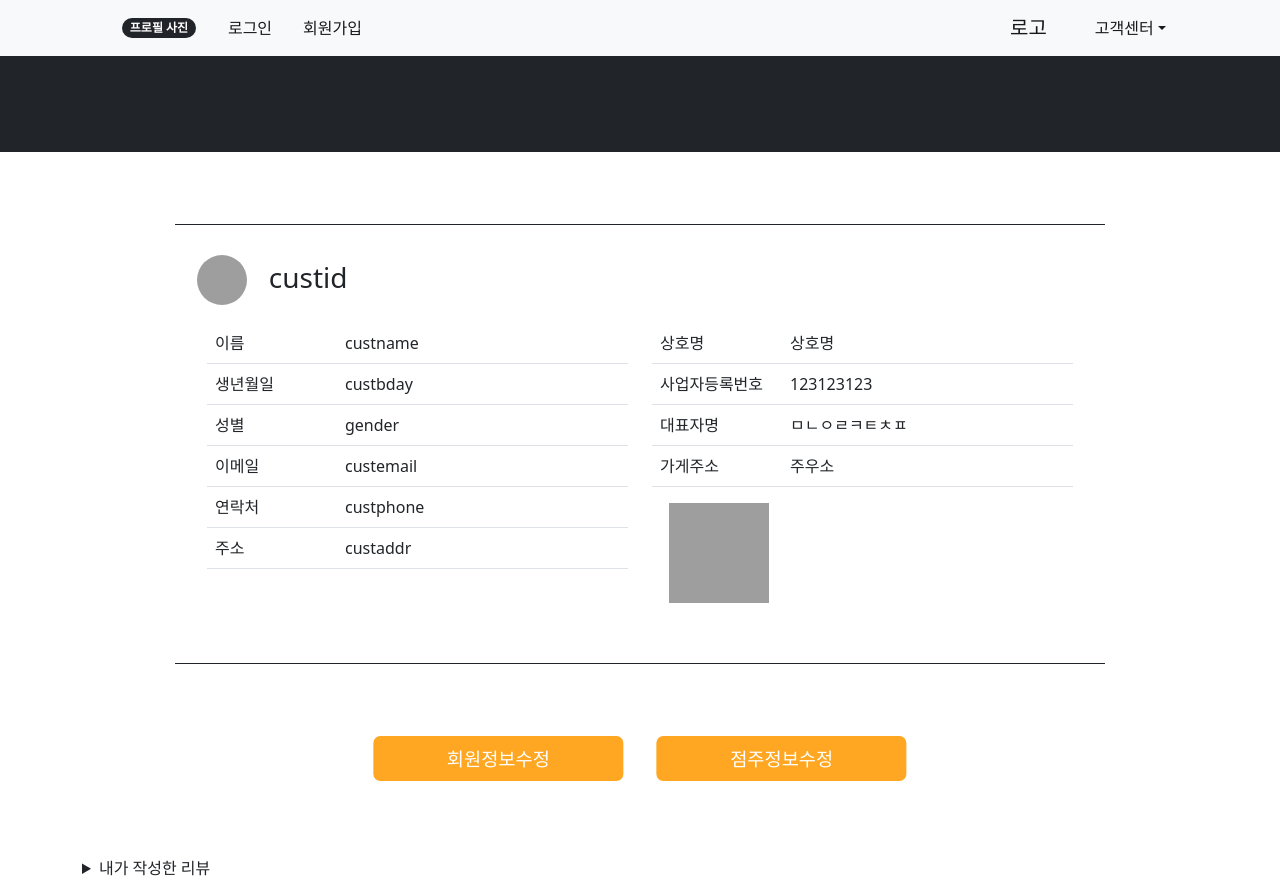
After one commit to sojm120/Iot2022project_20220307, a Django app: template templates/profile.html in a window 1280 px wide. The commit adds this page. Run offline with Django 4.2, Linux system fonts and the light colour scheme; the template is opened without the code that fills it, so the values that code supplies are empty; some libraries are stand-ins or nearby versions; grey boxes are pictures that could not be loaded.

Commit message:
강기범 수정내역

```diff
--- a/templates/home.html
+++ b/templates/home.html
@@ -18,7 +18,7 @@
         <!-- Navigation-->
         <nav class="navbar navbar-expand-lg navbar-light bg-light">
             <div class="container px-4 px-lg-5">
-                <span class="badge bg-dark text-white ms-1 rounded-pill"><a href="/" style="color:white; text-decoration:none">프로필 사진</a></span>
+                <span class="badge bg-dark text-white ms-1 rounded-pill"><a href="/profile" style="color:white; text-decoration:none">프로필 사진</a></span>
 <!--                <a class="navbar-brand" href="#!">프로필 사진</a>-->
                 <button class="navbar-toggler" type="button" data-bs-toggle="collapse" data-bs-target="#navbarSupportedContent" aria-controls="navbarSupportedContent" aria-expanded="false" aria-label="Toggle navigation"><span class="navbar-toggler-icon"></span></button>
                 <div class="collapse navbar-collapse" id="navbarSupportedContent">
--- /dev/null
+++ b/templates/profile.html
@@ -0,0 +1,184 @@
+<!DOCTYPE html>
+<html lang="en">
+{%load static%}
+    <head>
+        <meta charset="utf-8" />
+<!--        <meta name="viewport" content="width=device-width, initial-scale=1, shrink-to-fit=no" />-->
+        <meta name="viewport" content="width=device-width, height=device-height, minimum-scale=1.0, maximum-scale=1.0, initial-scale=1.0">
+        <meta name="description" content="" />
+        <meta name="author" content="" />
+        <title>Shop Homepage - Start Bootstrap Template</title>
+        <!-- Favicon-->
+        <link rel="icon" type="image/x-icon" href="{%static 'assets/favicon.ico'%}" />
+        <!-- Bootstrap icons-->
+        <link href="https://cdn.jsdelivr.net/npm/bootstrap-icons@1.5.0/font/bootstrap-icons.css" rel="stylesheet" />
+        <!-- Core theme CSS (includes Bootstrap)-->
+        <link href="{%static 'css/styles.css'%}" rel="stylesheet" />
+    </head>
+    <body>
+        <!-- Navigation-->
+        <nav class="navbar navbar-expand-lg navbar-light bg-light">
+            <div class="container px-4 px-lg-5">
+                <span class="badge bg-dark text-white ms-1 rounded-pill"><a href="/profile" style="color:white; text-decoration:none">프로필 사진</a></span>
+<!--                <a class="navbar-brand" href="#!">프로필 사진</a>-->
+                <button class="navbar-toggler" type="button" data-bs-toggle="collapse" data-bs-target="#navbarSupportedContent" aria-controls="navbarSupportedContent" aria-expanded="false" aria-label="Toggle navigation"><span class="navbar-toggler-icon"></span></button>
+                <div class="collapse navbar-collapse" id="navbarSupportedContent">
+                    <ul class="navbar-nav me-auto mb-2 mb-lg-0 ms-lg-4">
+                        <li class="nav-item"><a class="nav-link active" aria-current="page" href="/login" style="white-space:nowrap; margin-right:15px;">로그인</a></li>
+                        <li class="nav-item"><a class="nav-link" href="/register" style="white-space:nowrap;">회원가입</a></li>
+                    </ul>
+                    <ul style="width:40rem"></ul>
+                    <form class="d-flex">
+                        <a class="navbar-brand" href="/">로고</a>
+                    </form>
+                    <ul class="navbar-nav me-auto mb-2 mb-lg-0 ms-lg-4">
+                        <li class="nav-item dropdown">
+                            <a class="nav-link dropdown-toggle" id="navbarDropdown" href="#" role="button" data-bs-toggle="dropdown" aria-expanded="false">고객센터</a>
+                            <ul class="dropdown-menu" aria-labelledby="navbarDropdown">
+                                <li><a class="dropdown-item" href="#!">자주 묻는 질문</a></li>
+                                <li><a class="dropdown-item" href="#!">실시간 채팅 상담</a></li>
+                                <li><a class="dropdown-item" href="#!">고객 상담 게시판</a></li>
+                            </ul>
+                        </li>
+                    </ul>
+                </div>
+            </div>
+        </nav>
+        <!-- Header-->
+        <header class="bg-dark py-5">
+        </header>
+        <br><br><br>
+        <div class="container" align="center">
+            <div class="row col-xs-10 col-sm-10 col-md-4 col-lg-10 col-xs-offset-0 col-sm-offset-0 col-md-offset-3 col-lg-offset-3 toppad" style="padding:10px; background:#fff; border-top:solid; border-bottom:solid; border-width:1px;">
+                <div class="panel panel-info" style="padding-bottom:40px;">
+                    <div class="panel-heading">
+                        <h3 class="panel-title" style="text-align:left; padding-top:20px;">
+                            <img src="http://placeimg.com/100/100/any" style="width:50px; height:50px; border-radius:70%; over-flow:hidden;">
+                            &nbsp;&nbsp;custid
+                        </h3>
+                    </div>
+                    <div class="panel-body">
+                        <div class="row" style="padding:10px;">
+                            <div class="col-md-6 col-lg-6">
+                                <table class="table table-user-information">
+                                    <tbody style="text-align:left;">
+                                        <tr>
+                                            <td style="width:130px;">이름</td>
+                                            <td>custname</td>
+                                        </tr>
+                                        <tr>
+                                            <td>생년월일</td>
+                                            <td>custbday</td>
+                                        </tr>
+                                        <tr>
+                                            <td>성별</td>
+                                            <td>gender</td>
+                                        </tr>
+                                        <tr>
+                                            <td>이메일</td>
+                                            <td>custemail</td>
+                                        </tr>
+                                        <tr>
+                                            <td>연락처</td>
+                                            <td>custphone</td>
+                                        </tr>
+                                        <tr>
+                                            <td>주소</td>
+                                            <td>custaddr</td>
+                                        </tr>
+                                    </tbody>
+                                </table>
+                            </div>
+                            <div class="col-md-6 col-lg-6">
+
+                                <table class="table table-user-information" style="text-align:left;">
+                                    <tr>
+                                        <td style="width:130px;">상호명</td>
+                                        <td>상호명</td>
+                                    </tr>
+                                    <tr>
+                                        <td>사업자등록번호</td>
+                                        <td>123123123</td>
+                                    </tr>
+                                    <tr>
+                                        <td>대표자명</td>
+                                        <td>ㅁㄴㅇㄹㅋㅌㅊㅍ</td>
+                                    </tr>
+                                    <tr>
+                                        <td>가게주소</td>
+                                        <td>주우소</td>
+                                    </tr>
+                                </table>
+                                <div style="text-align:left;">&nbsp; &nbsp; <img src="empty" style="width:100px; height:100px;"></div>
+
+                            </div>
+                        </div>
+                    </div>
+                </div>
+            </div>
+        </div>
+
+
+
+        <br><br><br>
+        <form style="position:absolute; left:50%; transform:translateX(-50%); text-align:center;">
+            <input type="button" onclick="location.href='profileupdate'" style="font-size:14pt; border:none; width:250px; height:45px; border-radius:7px; background-color:#FFA722; color:white; " value="회원정보수정">
+            &nbsp;&nbsp;&nbsp;&nbsp;&nbsp;&nbsp;
+            <input type="button" onclick="location.href='ownerupdate'" style="font-size:14pt; border:none; width:250px; height:45px; border-radius:7px; background-color:#FFA722; color:white;" value="점주정보수정">
+        </form>
+        <br><br><br><br><br>
+        <div class="container">
+            <details>
+                <summary>내가 작성한 리뷰</summary>
+                <section class="" id="review2">
+                    <div class="container px-5 my-1" style="border:1px solid; border-radius:10px">
+                        <span class="nav-item" style="display: inline-block; width:200px; opacity: 0.5">사용자 아이디</span>
+                        <span class="nav-item" style="opacity: 0.5">작성 날짜</span>
+                        <span class="nav-item" style="display: inline-block; width:830px; opacity: 0.5"></span>
+                        <!-- review edit delete-->
+                        <span class="nav-item text-decoration-underline" style="display: inline-block; width:40px; opacity: 0.5"><a href="#">수정</a></span>
+                        <span class="nav-item text-decoration-underline" style="opacity: 0.5"><a href="#">삭제</a></span>
+                        <h1 class="lead fw-normal text-black mb-1 fs-6 float-start text-center" style="border:1px solid; width:4rem">서비스</h1>
+                            <div class="d-flex justify-content-center small text-warning mb-2 float-start">
+                                <div class="bi-star-fill"></div>
+                                <div class="bi-star-fill"></div>
+                                <div class="bi-star-fill"></div>
+                                <div class="bi-star-fill"></div>
+                                <div class="bi-star-fill"></div>
+                            </div>
+                        <h1 class="mx-1 lead fw-normal text-black mb-1 fs-6 float-start text-center" style="border:1px solid; width:4rem">음식</h1>
+                            <div class="d-flex justify-content-center small text-warning mb-2 float-start">
+                                <div class="bi-star-fill"></div>
+                                <div class="bi-star-fill"></div>
+                                <div class="bi-star-fill"></div>
+                                <div class="bi-star-fill"></div>
+                                <div class="bi-star"></div>
+                            </div>
+                        <h1 class="mx-1 lead fw-normal text-black mb-1 fs-6 float-start text-center" style="border:1px solid; width:4rem">가격</h1>
+                            <div class="d-flex justify-content-center small text-warning mb-2 float-start">
+                                <div class="bi-star-fill"></div>
+                                <div class="bi-star-fill"></div>
+                                <div class="bi-star-fill"></div>
+                                <div class="bi-star-fill"></div>
+                                <div class="bi-star-half"></div>
+                            </div>
+                        <h1 class="mx-5 lead fw-normal text-black mb-1 fs-6 float-start text-center" style="width:4rem">메뉴</h1>
+                        <h1 class="mx-5 lead fw-normal text-black mb-1 fs-6 float-start text-center" style="width:4rem">인원</h1>
+                        <h1 class="mx-5 lead fw-normal text-black mb-1 fs-6 float-start text-center" style="width:4rem">목적</h1>
+                        <!-- review photo title content-->
+                        <div class="" style="clear:both">
+                            <div class="col-xxl-1 d-none d-xl-block float-start mx-2"><a href="#"><img class="img-fluid rounded-3 my-1" src="{% static 'img/food1.jpg' %}" alt="..." /></a></div>
+                            <div class="col-xxl-1 d-none d-xl-block float-start mx-2"><a href="#"><img class="img-fluid rounded-3 my-1" src="{% static 'img/food2.jpg' %}" alt="..." /></a></div>
+                        </div>
+                        <div style="clear:both">
+                            <div class="my-3"><h2 class="h3">review title title title</h2></div>
+                            <div class="col-lg-8">
+                                <p class="mb-0">예약 할 때 요청사항을 절 맞춰주셔서 일단 들어가면서부터 너무 맘에 들었구요. 음식도 맛있는데 심지어 양도 많기까지! 주차가 조금 어렵지만 이 주변 주차가 다 그러니까 그건 어디든 마찬가지 일거예요.예약 할 때 요청사항을 절 맞춰주셔서 일단 들어가면서부터 너무 맘에 들었구요. 음식도 맛있는데 심지어 양도 많기까지! 주차가 조금 어렵지만 이 주변 주차가 다 그러니까 그건 어디든 마찬가지 일거예요.예약 할 때 요청사항을 절 맞춰주셔서 일단 들어가면서부터 너무 맘에 들었구요. 음식도 맛있는데 심지어 양도 많기까지! 주차가 조금 어렵지만 이 주변 주차가 다 그러니까 그건 어디든 마찬가지 일거예요.</p>
+                            </div>
+                        </div>
+                    </div>
+                </section>
+            </details>
+        </div>
+    </body>
+</html>
```
Also changed, not shown: templates/login.html (+23 -18 lines), templates/ownerupdate.html (added, +64 -0 lines), templates/profileupdate.html (added, +64 -0 lines), templates/register.html (+21 -23 lines), web/views.py (+12 -0 lines).
